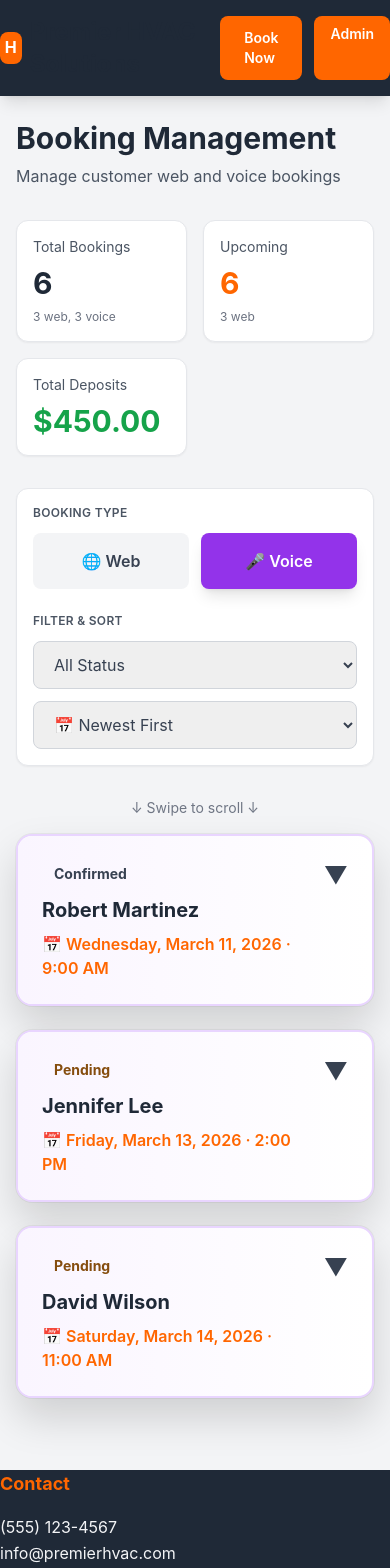
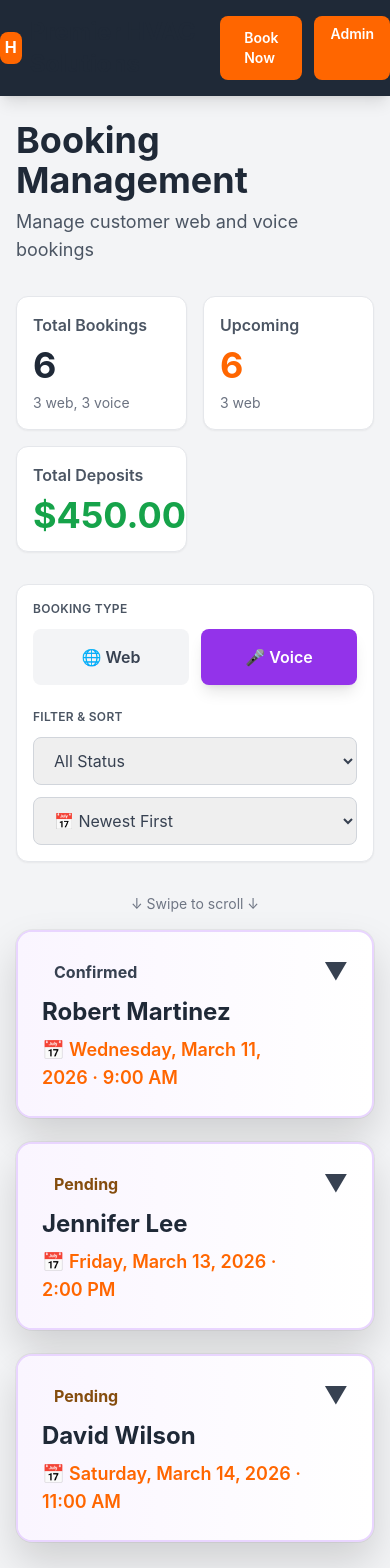
Before and after one commit to tjsclawbot-jpg/hvac-demo, a Next.js app: page /admin/bookings in a window 390 px wide. Shown: the top 1568 px of the page. Built offline with nearby package versions, Linux system fonts and the light colour scheme.

Commit message:
UI: Increase mobile text sizes for better readability (headers, cards, details)

```diff
--- a/pages/admin/bookings.tsx
+++ b/pages/admin/bookings.tsx
@@ -88,35 +88,35 @@ export default function AdminBookings() {
         <div className="w-full max-w-3xl mx-auto">
           {/* Page Header - Mobile First */}
           <div className="mb-8">
-            <h1 className="text-3xl md:text-4xl font-bold text-hvac-darkgray mb-2">Booking Management</h1>
-            <p className="text-base text-gray-600">Manage customer web and voice bookings</p>
+            <h1 className="text-4xl sm:text-3xl md:text-4xl font-bold text-hvac-darkgray mb-2">Booking Management</h1>
+            <p className="text-lg sm:text-base text-gray-600">Manage customer web and voice bookings</p>
           </div>
 
           {/* Stats - Simplified for Mobile */}
           <div className="grid grid-cols-2 lg:grid-cols-5 gap-4 mb-8">
             <div className="bg-white border border-gray-200 rounded-xl p-4 shadow-sm hover:shadow-md transition-shadow">
-              <p className="text-sm text-gray-600 mb-2">Total Bookings</p>
-              <p className="text-3xl font-bold text-hvac-darkgray">{totalBookings}</p>
-              <p className="text-xs text-gray-500 mt-2">{bookings.length} web, {voiceBookings.length} voice</p>
+              <p className="text-base sm:text-sm text-gray-600 mb-2 font-semibold">Total Bookings</p>
+              <p className="text-4xl sm:text-3xl font-bold text-hvac-darkgray">{totalBookings}</p>
+              <p className="text-sm sm:text-xs text-gray-500 mt-2">{bookings.length} web, {voiceBookings.length} voice</p>
             </div>
             <div className="bg-white border border-gray-200 rounded-xl p-4 shadow-sm hover:shadow-md transition-shadow">
-              <p className="text-sm text-gray-600 mb-2">Upcoming</p>
-              <p className="text-3xl font-bold text-hvac-orange">{upcomingCount}</p>
-              <p className="text-xs text-gray-500 mt-2">{webUpcomingCount} web</p>
+              <p className="text-base sm:text-sm text-gray-600 mb-2 font-semibold">Upcoming</p>
+              <p className="text-4xl sm:text-3xl font-bold text-hvac-orange">{upcomingCount}</p>
+              <p className="text-sm sm:text-xs text-gray-500 mt-2">{webUpcomingCount} web</p>
             </div>
             <div className="bg-white border border-gray-200 rounded-xl p-4 shadow-sm hover:shadow-md transition-shadow">
-              <p className="text-sm text-gray-600 mb-2">Total Deposits</p>
-              <p className="text-3xl font-bold text-green-600">{formatCurrency(totalDeposits)}</p>
+              <p className="text-base sm:text-sm text-gray-600 mb-2 font-semibold">Total Deposits</p>
+              <p className="text-4xl sm:text-3xl font-bold text-green-600">{formatCurrency(totalDeposits)}</p>
             </div>
             <div className="hidden lg:block bg-white border border-gray-200 rounded-xl p-4 shadow-sm hover:shadow-md transition-shadow">
-              <p className="text-sm text-gray-600 mb-2">Web Confirmed</p>
-              <p className="text-3xl font-bold text-blue-600">
+              <p className="text-base sm:text-sm text-gray-600 mb-2 font-semibold">Web Confirmed</p>
+              <p className="text-4xl sm:text-3xl font-bold text-blue-600">
                 {bookings.filter(b => b.status === 'confirmed').length}
               </p>
             </div>
             <div className="hidden lg:block bg-white border border-gray-200 rounded-xl p-4 shadow-sm hover:shadow-md transition-shadow">
-              <p className="text-sm text-gray-600 mb-2">Voice Confirmed</p>
-              <p className="text-3xl font-bold text-purple-600">
+              <p className="text-base sm:text-sm text-gray-600 mb-2 font-semibold">Voice Confirmed</p>
+              <p className="text-4xl sm:text-3xl font-bold text-purple-600">
                 {voiceBookings.filter(b => b.status === 'confirmed').length}
               </p>
             </div>
@@ -336,12 +336,12 @@ export default function AdminBookings() {
                       >
                         <div className="text-left flex-grow min-w-0">
                           <div className="flex items-center gap-2 mb-2">
-                            <span className={`px-3 py-1 rounded-full text-sm font-bold whitespace-nowrap ${getStatusColor(booking.status)}`}>
+                            <span className={`px-3 py-1 rounded-full text-base sm:text-sm font-bold whitespace-nowrap ${getStatusColor(booking.status)}`}>
                               {booking.status.charAt(0).toUpperCase() + booking.status.slice(1)}
                             </span>
                           </div>
-                          <p className="text-xl font-bold text-hvac-darkgray break-words">{booking.customerName}</p>
-                          <p className="text-base text-hvac-orange font-semibold mt-2">
+                          <p className="text-2xl sm:text-xl font-bold text-hvac-darkgray break-words">{booking.customerName}</p>
+                          <p className="text-lg sm:text-base text-hvac-orange font-semibold mt-2">
                             📅 {formatDate(booking.date)} · {booking.preferredTime}
                           </p>
                         </div>
@@ -356,8 +356,8 @@ export default function AdminBookings() {
                           <div className="border-t-2 border-purple-200 px-6 py-6 space-y-5 bg-gray-50">
                             {/* Service Info */}
                             <div className="bg-white rounded-lg p-4 border border-gray-200">
-                              <p className="text-xs uppercase tracking-wide text-gray-600 font-semibold mb-2">Service Type</p>
-                              <p className="text-xl font-bold text-hvac-darkgray">
+                              <p className="text-sm sm:text-xs uppercase tracking-wide text-gray-600 font-semibold mb-2">Service Type</p>
+                              <p className="text-2xl sm:text-xl font-bold text-hvac-darkgray">
                                 {VOICE_SERVICE_TYPES[booking.serviceType] || booking.serviceType}
                               </p>
                             </div>
@@ -365,15 +365,15 @@ export default function AdminBookings() {
                             {/* Contact Info */}
                             <div className="grid grid-cols-1 gap-4">
                               <div className="bg-white rounded-lg p-4 border border-gray-200">
-                                <p className="text-xs uppercase tracking-wide text-gray-600 font-semibold mb-2">Phone Number</p>
-                                <p className="text-lg font-bold text-hvac-darkgray">{booking.customerPhone}</p>
+                                <p className="text-sm sm:text-xs uppercase tracking-wide text-gray-600 font-semibold mb-2">Phone Number</p>
+                                <p className="text-xl sm:text-lg font-bold text-hvac-darkgray">{booking.customerPhone}</p>
                               </div>
                             </div>
 
                             {/* Address */}
                             <div className="bg-white rounded-lg p-4 border border-gray-200">
-                              <p className="text-xs uppercase tracking-wide text-gray-600 font-semibold mb-2">Service Address</p>
-                              <p className="text-base text-hvac-darkgray font-medium">{booking.serviceAddress}</p>
+                              <p className="text-sm sm:text-xs uppercase tracking-wide text-gray-600 font-semibold mb-2">Service Address</p>
+                              <p className="text-lg sm:text-base text-hvac-darkgray font-medium">{booking.serviceAddress}</p>
                             </div>
 
                             {/* Notes if available */}
```
